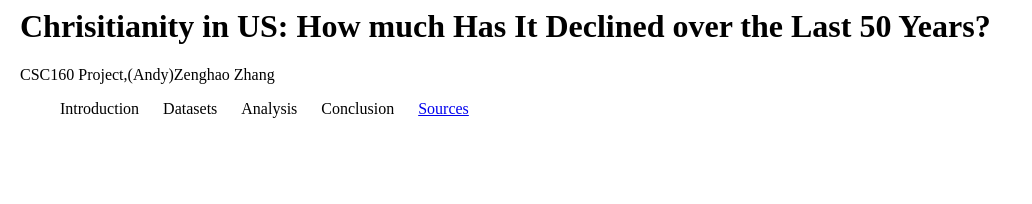
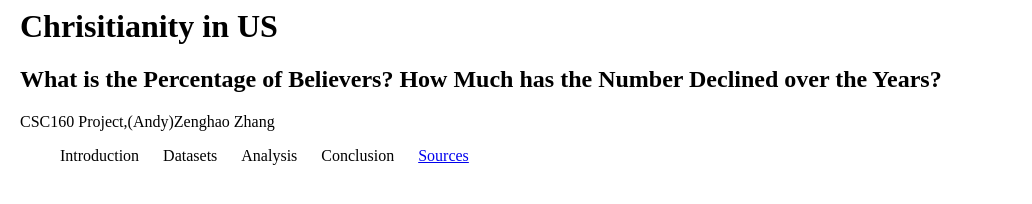
Before and after one commit to Andy-Zhang666/CSC-Project, a plain HTML site: page index.html in a window 1280 px wide. Shown: the whole page, without its empty margins (0-1032 px from the left). Drawn offline with Linux system fonts and the light colour scheme.

Commit message:
<update>

```diff
--- a/index.html
+++ b/index.html
@@ -4,7 +4,8 @@
     <link href="css.css" type="text/css" rel="stylesheet" />
 </head>
  <body>
- <h1>Chrisitianity in US: How much Has It Declined over the Last 50 Years?</h1>
+ <h1>Chrisitianity in US</h1>
+     <h2>What is the Percentage of Believers? How Much has the Number Declined over the Years?</h2>
  <p>CSC160 Project,(Andy)Zenghao Zhang</p>
  <ul>
  <li>Introduction</li>
```
Also changed, not shown: pages/sources.html (+3 -0 lines).
